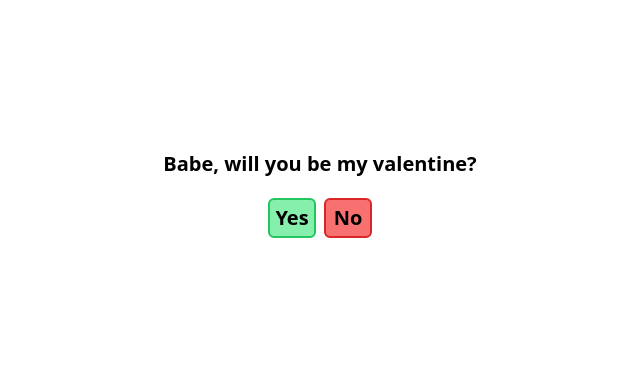
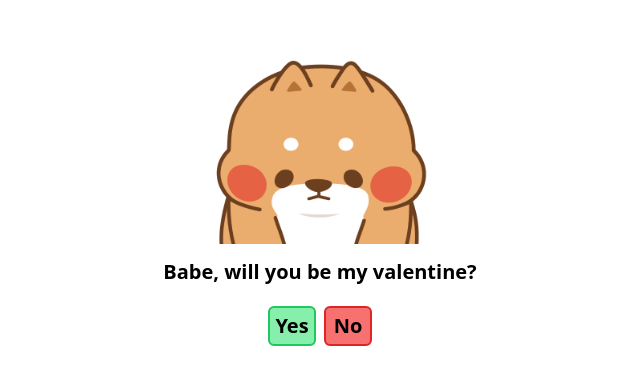
Before and after one commit to Vaibhav234k/HappyValentine, a plain HTML site: page index.html in a window 1280 px wide. Shown: the part 213-598 px from the top of the page, without its empty margins (320-960 px from the left). Drawn offline with nearby package versions, Linux system fonts and the light colour scheme; the site is published under a folder, as on GitHub Pages, so addresses that start at the root find nothing.

Commit message:
Update index.html

```diff
--- a/index.html
+++ b/index.html
@@ -15,7 +15,7 @@
     <div class="flex justify-center items-center w-[100vw] h-[100vh]">
       <div class="flex flex-col items-center w-[100%] h-auto">
           <img
-          src="/chubby-tonton.gif"
+          src="./chubby-tonton.gif"
           class="mb-3.5 w-[60%] lg:w-[20%]"
           alt=""
           id="gif"
```
